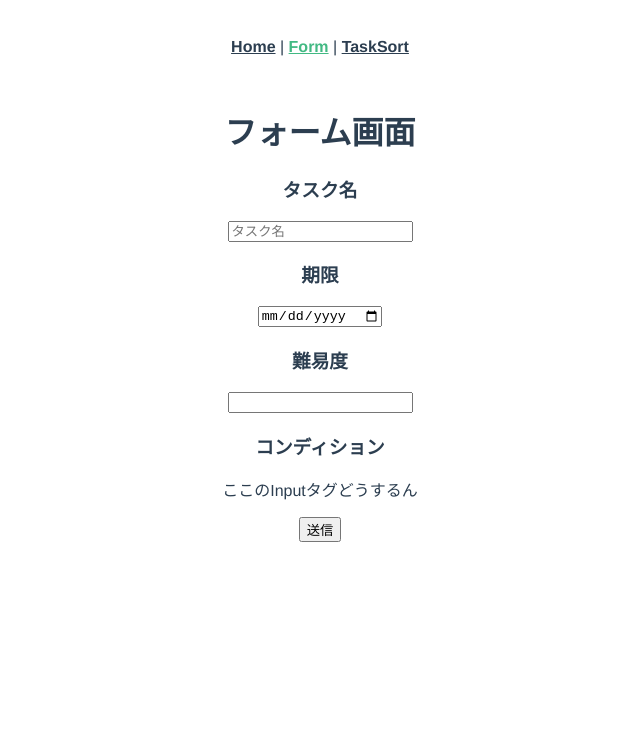
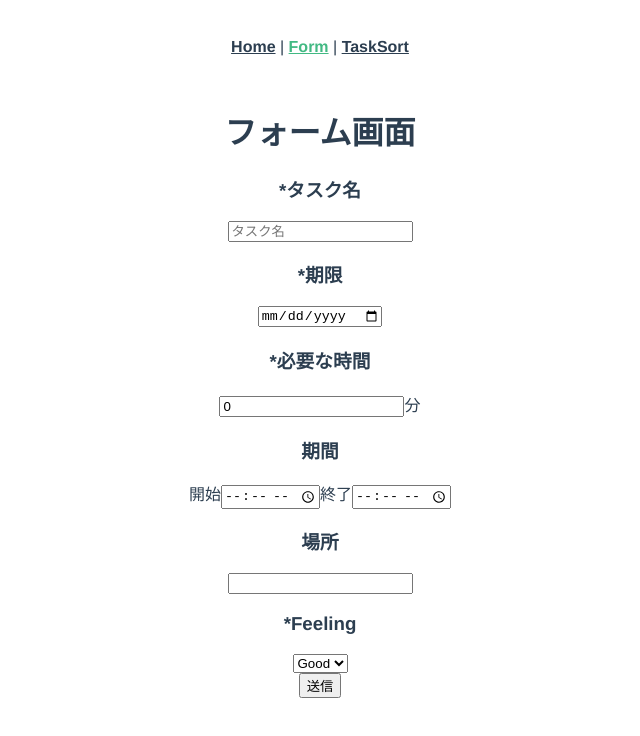
Before and after one commit to FukeKazki/TapiokaTaskApp, a Vue app: page /form in a window 1280 px wide. Shown: the top 736 px of the page, without its empty margins (320-960 px from the left). Built offline with nearby package versions, Linux system fonts and the light colour scheme.

Commit message:
Update: フォームのアップデート データ構造の更新

```diff
--- a/src/store.js
+++ b/src/store.js
@@ -9,8 +9,8 @@ export default new Vuex.Store({
       {
         id: 1,
         name: 'ハッカソン',
-        end: new Date(2019, 5, 22),
-        difficulty: 1,
+        dedLine: new Date(2019, 5, 22),
+        difficulty: 2,
         usingTime: 200,
         times: [
             {start: '9:30', end: '11:30'},
@@ -22,8 +22,8 @@ export default new Vuex.Store({
       {
           id: 2,
           name: 'レポート',
-          end: new Date(2019, 5, 24),
-          difficulty: 1,
+          dedLine: new Date(2019, 5, 24),
+          difficulty: 3,
           usingTime: 400,
           times: [
               {start: '9:30', end: '11:30'},
@@ -35,8 +35,8 @@ export default new Vuex.Store({
       {
           id: 3,
           name: 'テスト',
-          end: new Date(2019, 5, 30),
-          difficulty: 1,
+          dedLine: new Date(2019, 5, 30),
+          difficulty: 3,
           usingTime: 900,
           times: [
               {start: '9:30', end: '11:30'},
@@ -54,9 +54,12 @@ export default new Vuex.Store({
             {
                 id: state.task.length + 1,
                 name: obj.name,
-                end: obj.end,
+                dedLine: obj.dedLine,
                 difficulty: obj.difficulty,
-                conditions: obj.conditions,
+                usingTime: obj.usingTime,
+                times: obj.times,
+                place: obj.place,
+                feeling: obj.feeling,
             },
         ];
     },
--- a/src/views/Form.vue
+++ b/src/views/Form.vue
@@ -2,14 +2,24 @@
     <div>
         <h1>フォーム画面</h1>
         <div class="form">
-            <h3>タスク名</h3>
+            <h3>*タスク名</h3>
             <input type="text" placeholder="タスク名" v-model="name">
-            <h3>期限</h3>
-            <input type="date" v-model="end">
-            <h3>難易度</h3>
-            <input type="number" v-model="difficulty">
-            <h3>コンディション</h3>
-            <p>ここのInputタグどうするん</p>
+            <h3>*期限</h3>
+            <input type="date" v-model="dedLine">
+            <h3>*必要な時間</h3>
+            <input type="number" v-model="usingTime">分
+            <h3>期間</h3>
+            <span>開始</span><input type="time" v-model="start">
+            <span>終了</span><input type="time" v-model="end">
+            <h3>場所</h3>
+            <input type="text" v-model="place">
+            <div>
+                <h3>*Feeling</h3>
+                <select name="" id="" v-model="feeling">
+                    <option value="Good" selected>Good</option>
+                    <option value="Bad">Bad</option>
+                </select>
+            </div>
             <button @click="onsubmit">送信</button>
         </div>
     </div>
@@ -21,23 +31,51 @@
         data: function () {
           return {
               name: '',
+              dedLine: '',
+              difficulty: 0,
+              usingTime: 0,
+              times: [],
+              place: [],
+              feeling: 'Good',
+              start: '',
               end: '',
-              difficulty: '',
-              conditions: [],
           };
         },
         methods: {
             onsubmit: function () {
+                this.times = [{start: this.start, end: this.end}];
+                // difficultyの処理
+                if(this.times !== []) {
+                    this.difficulty++;
+                }
+                if(this.place !== []) {
+                    this.difficulty++;
+                }
+                if(this.feeling === 'Bad') {
+                    this.difficulty++;
+                }
+                // console.log('名前:' + this.name + ' 期限: ' + this.dedLine + ' difficulty: ' + this.difficulty + ' usingTime: ' + this.usingTime);
+                // console.log('times:' + this.times + ' place: ' + this.place + ' feeling: ' + this.feeling);
+                // console.table(this.times);
+                // console.table(this.place);
                 this.$store.commit('addTask', {
                     name: this.name,
-                    end: this.end,
+                    dedLine: this.dedLine,
                     difficulty: this.difficulty,
-                    conditions: this.conditions,
+                    usingTime: this.usingTime,
+                    times: this.times,
+                    place: this.place,
+                    feeling: this.feeling,
                 });
                 this.name = '';
+                this.dedLine = '';
+                this.difficulty = 0;
+                this.usingTime = 0;
+                this.times = [];
+                this.place = [];
+                this.feeling = 'Good';
+                this.start = '';
                 this.end = '';
-                this.difficulty = '';
-                this.conditions = [];
             },
         }
     }
```
